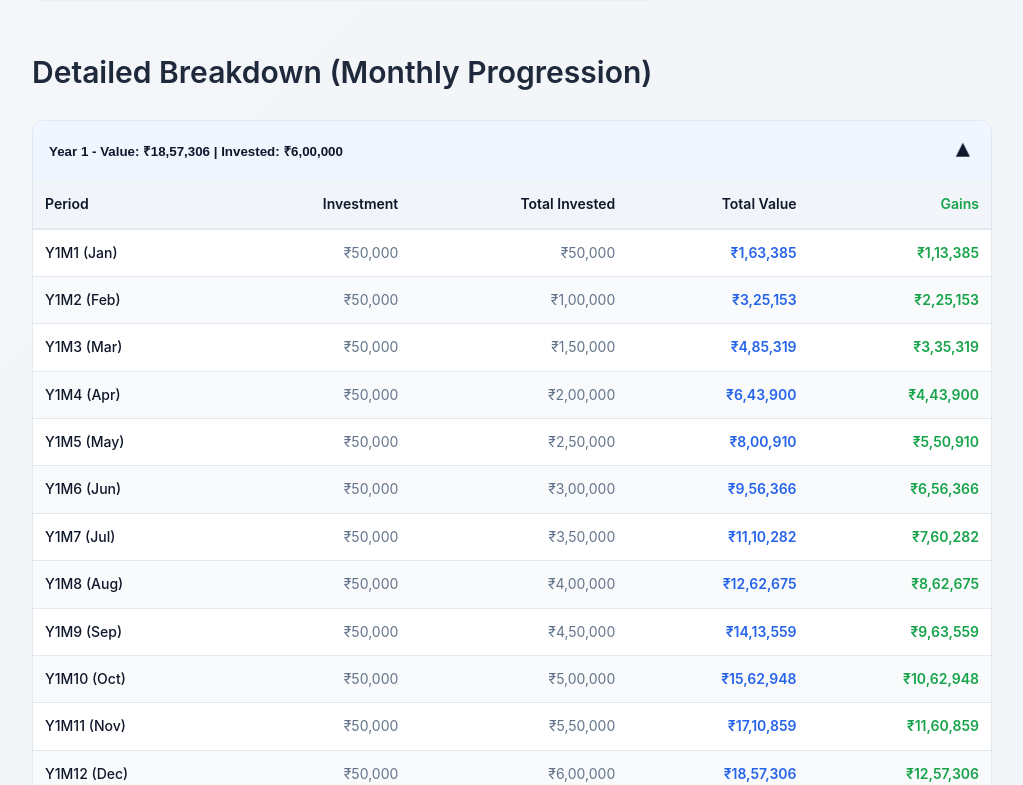
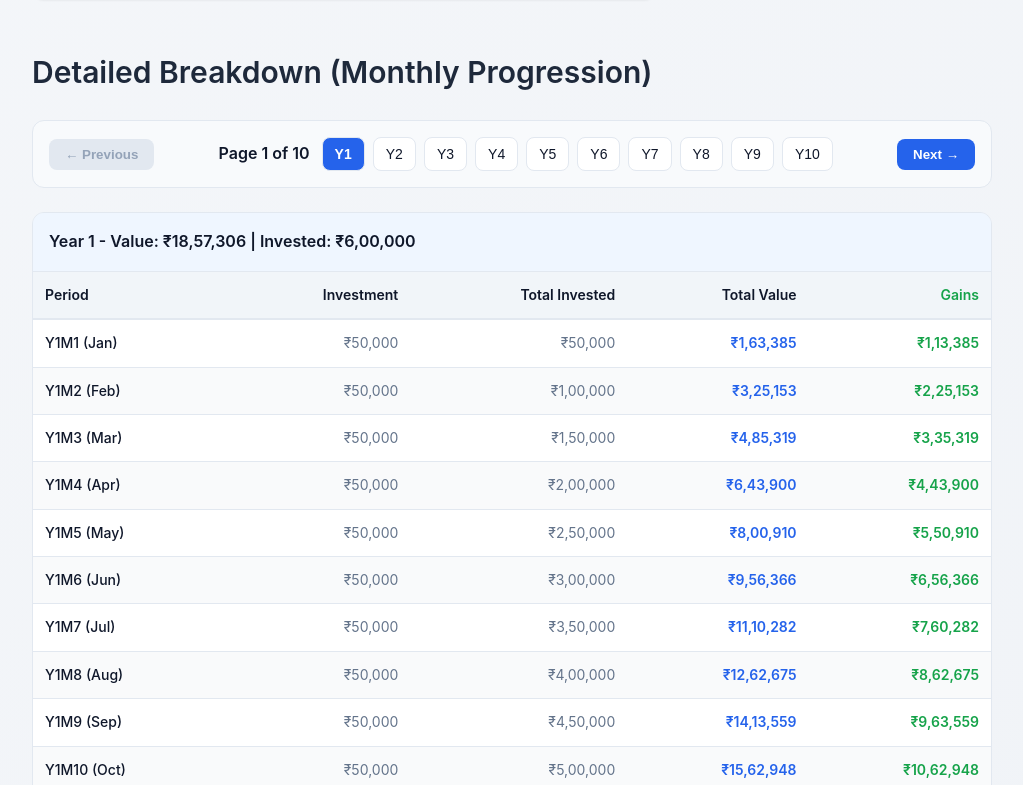
Before and after one commit to johndoe2x/Fsuits, a Next.js app: page /Fsuits/sip-calculator in a window 1280 px wide. Shown: the part 895-1680 px from the top of the page, without its empty margins (256-1279 px from the left). Built offline with nearby package versions, Linux system fonts and the light colour scheme.

Commit message:
Add pagination controls for year-wise breakdown table

```diff
--- a/app/sip-calculator/page.tsx
+++ b/app/sip-calculator/page.tsx
@@ -26,6 +26,7 @@ export default function SIPCalculator() {
   const [totalReturns, setTotalReturns] = useState<number>(0);
   const [finalAmountWithoutStepUp, setFinalAmountWithoutStepUp] = useState<number>(0);
   const [monthlyData, setMonthlyData] = useState<MonthData[]>([]);
+  const [currentPage, setCurrentPage] = useState<number>(1);
 
   const frequencyMap: { [key: string]: number } = {
     monthly: 12,
@@ -110,6 +111,22 @@ export default function SIPCalculator() {
     acc[item.year].push(item);
     return acc;
   }, {});
+
+  const totalPages = Object.keys(yearlyData).length;
+  const yearKeys = Object.keys(yearlyData).map(Number).sort((a, b) => a - b);
+  const currentYearKey = yearKeys[currentPage - 1] || yearKeys[0];
+
+  const handleNextPage = () => {
+    if (currentPage < totalPages) {
+      setCurrentPage(currentPage + 1);
+    }
+  };
+
+  const handlePrevPage = () => {
+    if (currentPage > 1) {
+      setCurrentPage(currentPage - 1);
+    }
+  };
 
   return (
     <div style={{ minHeight: "100vh" }}>
@@ -302,39 +319,79 @@ export default function SIPCalculator() {
         <div style={{ marginTop: "3rem" }}>
           <h2 style={{ marginBottom: "1.5rem" }}>Detailed Breakdown ({frequency === "monthly" ? "Monthly" : frequency === "quarterly" ? "Quarterly" : "Annual"} Progression)</h2>
 
+          {/* Pagination Controls */}
+          <div style={{ display: "flex", justifyContent: "space-between", alignItems: "center", marginBottom: "1.5rem", padding: "1rem", background: "#f8fafc", borderRadius: "0.75rem", border: "1px solid #e2e8f0" }}>
+            <button
+              onClick={handlePrevPage}
+              disabled={currentPage === 1}
+              style={{
+                padding: "0.5rem 1rem",
+                background: currentPage === 1 ? "#e2e8f0" : "#2563eb",
+                color: currentPage === 1 ? "#94a3b8" : "white",
+                border: "none",
+                borderRadius: "0.5rem",
+                cursor: currentPage === 1 ? "not-allowed" : "pointer",
+                fontWeight: "600",
+              }}
+            >
+              ← Previous
+            </button>
+
+            <div style={{ display: "flex", alignItems: "center", gap: "0.75rem" }}>
+              <span style={{ fontWeight: "600", color: "#0f172a" }}>Page {currentPage} of {totalPages}</span>
+              <div style={{ display: "flex", gap: "0.5rem" }}>
+                {yearKeys.map((year, idx) => (
+                  <button
+                    key={year}
+                    onClick={() => setCurrentPage(idx + 1)}
+                    style={{
+                      padding: "0.5rem 0.75rem",
+                      background: currentPage === idx + 1 ? "#2563eb" : "#ffffff",
+                      color: currentPage === idx + 1 ? "white" : "#0f172a",
+                      border: "1px solid #e2e8f0",
+                      borderRadius: "0.5rem",
+                      cursor: "pointer",
+                      fontWeight: currentPage === idx + 1 ? "600" : "500",
+                      fontSize: "0.875rem",
+                    }}
+                  >
+                    Y{year}
+                  </button>
+                ))}
+              </div>
+            </div>
+
+            <button
+              onClick={handleNextPage}
+              disabled={currentPage === totalPages}
+              style={{
+                padding: "0.5rem 1rem",
+                background: currentPage === totalPages ? "#e2e8f0" : "#2563eb",
+                color: currentPage === totalPages ? "#94a3b8" : "white",
+                border: "none",
+                borderRadius: "0.5rem",
+                cursor: currentPage === totalPages ? "not-allowed" : "pointer",
+                fontWeight: "600",
+              }}
+            >
+              Next →
+            </button>
+          </div>
+
+          {/* Current Year Table */}
           <div style={{ overflowX: "auto" }}>
-            {Object.keys(yearlyData).map((yearStr) => {
-              const year = parseInt(yearStr);
-              const yearData = yearlyData[year];
-              const lastMonthData = yearData[yearData.length - 1];
-
-              return (
-                <div key={year} style={{ marginBottom: "1.5rem", border: "1px solid #e2e8f0", borderRadius: "0.75rem", overflow: "hidden" }}>
-                  <button
-                    onClick={() => setExpandedYear(expandedYear === year ? null : year)}
-                    style={{
-                      width: "100%",
+            {currentYearKey !== undefined && yearlyData[currentYearKey] && (
+              <div style={{ border: "1px solid #e2e8f0", borderRadius: "0.75rem", overflow: "hidden" }}>
+                <div style={{
                   padding: "1rem",
-                      background: year === 1 ? "#eff6ff" : "#f8fafc",
-                      border: "none",
-                      textAlign: "left",
-                      cursor: "pointer",
-                      display: "flex",
-                      justifyContent: "space-between",
-                      alignItems: "center",
+                  background: "#eff6ff",
+                  borderBottom: "1px solid #e2e8f0",
                   fontWeight: "600",
                   color: "#0f172a",
-                      transition: "background 0.2s",
-                    }}
-                    onMouseEnter={(e) => (e.currentTarget.style.background = "#f1f5f9")}
-                    onMouseLeave={(e) => (e.currentTarget.style.background = year === 1 ? "#eff6ff" : "#f8fafc")}
-                  >
-                    <span>Year {year} - Value: ₹{lastMonthData.value.toLocaleString("en-IN")} | Invested: ₹{lastMonthData.totalInvested.toLocaleString("en-IN")}</span>
-                    <span style={{ fontSize: "1.5rem", transition: "transform 0.2s", transform: expandedYear === year ? "rotate(180deg)" : "rotate(0deg)" }}>▼</span>
-                  </button>
+                }}>
+                  Year {currentYearKey} - Value: ₹{yearlyData[currentYearKey][yearlyData[currentYearKey].length - 1].value.toLocaleString("en-IN")} | Invested: ₹{yearlyData[currentYearKey][yearlyData[currentYearKey].length - 1].totalInvested.toLocaleString("en-IN")}
+                </div>
 
-                  {expandedYear === year && (
-                    <div style={{ overflowX: "auto" }}>
                 <table style={{ width: "100%", borderCollapse: "collapse", fontSize: "0.875rem" }}>
                   <thead>
                     <tr style={{ background: "#f1f5f9", borderBottom: "2px solid #e2e8f0" }}>
@@ -346,7 +403,7 @@ export default function SIPCalculator() {
                     </tr>
                   </thead>
                   <tbody>
-                          {yearData.map((item, idx) => (
+                    {yearlyData[currentYearKey].map((item, idx) => (
                       <tr
                         key={idx}
                         style={{
@@ -355,7 +412,7 @@ export default function SIPCalculator() {
                         }}
                       >
                         <td style={{ padding: "0.75rem", color: "#0f172a", fontWeight: "500" }}>
-                                Y{year}M{item.month} ({item.monthLabel})
+                          Y{currentYearKey}M{item.month} ({item.monthLabel})
                         </td>
                         <td style={{ padding: "0.75rem", textAlign: "right", color: "#64748b" }}>
                           ₹{item.investment.toLocaleString("en-IN")}
@@ -375,9 +432,6 @@ export default function SIPCalculator() {
                 </table>
               </div>
             )}
-                </div>
-              );
-            })}
           </div>
         </div>
 
```
Lines whose indentation alone changed are shown as unchanged.
